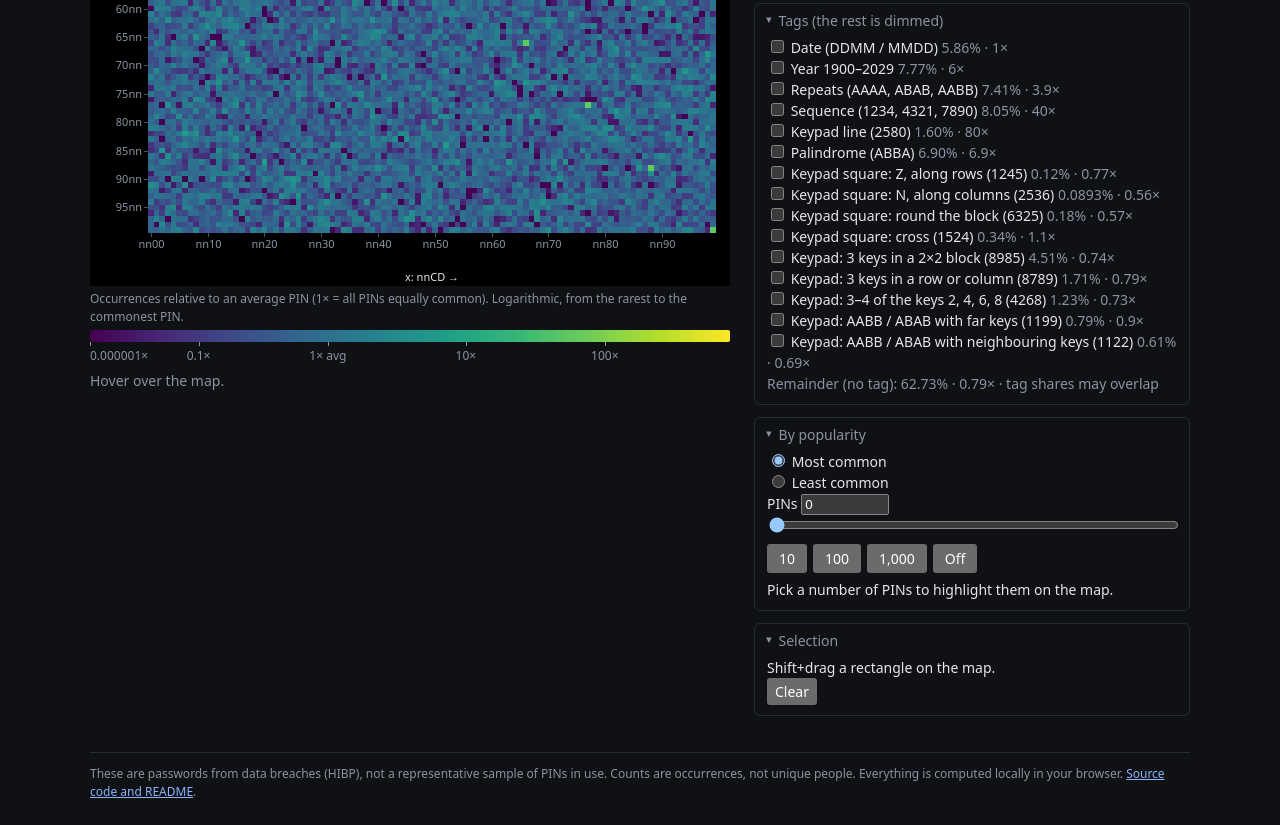
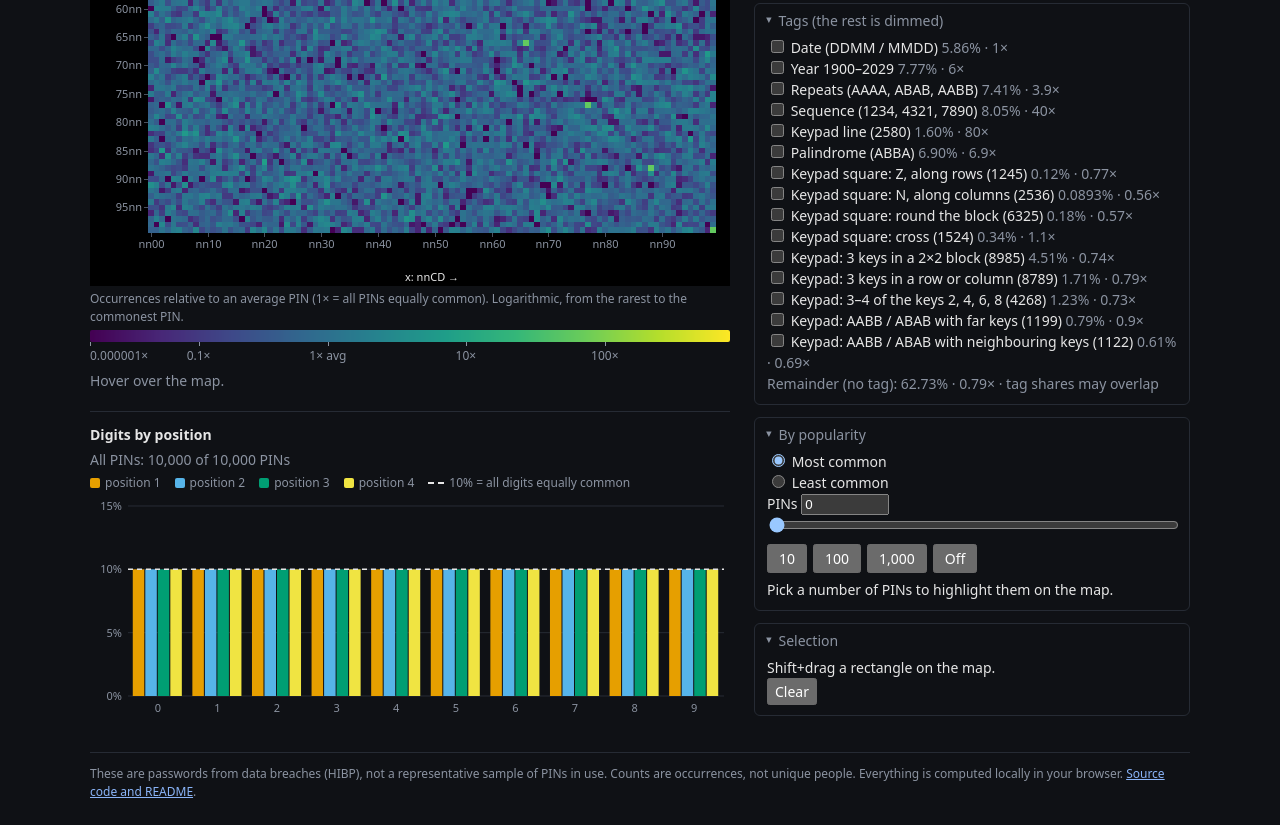
Before and after one commit to szielina/pinheat, a website built with Vite: page index.html in a window 1280 px wide. Shown: the part 459-1284 px from the top of the page. Built offline with nearby package versions, Linux system fonts and the light colour scheme; files whose address does not match are found by name.

Commit message:
feat(app): digits-by-position chart under the map
Inline SVG built from DOM nodes: for every PIN position, the share of the
shown PINs (selection, else filters, else all) that have each digit 0-9
there, with a 10% reference line and per-column titles. Drawn in real
pixels from the width of its column. Counts PINs, not occurrences (T19,
view 1).

```diff
--- a/index.html
+++ b/index.html
@@ -24,6 +24,12 @@
     </div>
     <div id="legendTicks"></div>
     <div id="hover" class="muted" title="Compared with an average PIN: total occurrences divided by the number of PINs. 1× = as common as if all PINs were equally likely.">Hover over the map.</div>
+    <div class="chart">
+      <h2 title="For every position of the PIN: the share of PINs in the shown set that have each digit there. It counts PINs, not occurrences. The shown set is the Shift+drag selection when there is one, otherwise whatever the tag and popularity filters leave. The dashed line is 10%: every digit equally common.">Digits by position</h2>
+      <div id="digitsCap" class="muted"></div>
+      <div id="digitsLegend" class="legend muted"></div>
+      <div id="digitsChart"></div>
+    </div>
   </section>
   <aside>
     <div class="row">
--- /dev/null
+++ b/src/app/digit-chart.ts
@@ -0,0 +1,127 @@
+import { digitComposition, digitShare, type DigitComposition } from '../core/composition';
+import type { Data } from './data';
+import type { Elements } from './dom';
+import { fmtInt, fmtPct } from './format';
+import type { Store } from './store';
+import { svgEl } from './svg';
+import type { Visible } from './visible';
+
+/** One colour per PIN position (Okabe-Ito: distinguishable for colour-blind people, readable on the dark page). */
+const POSITION_COLORS = ['#e69f00', '#56b4e9', '#009e73', '#f0e442', '#cc79a7', '#d55e00'];
+const HEIGHT = 220;
+const MARGIN = { top: 8, right: 6, bottom: 22, left: 38 };
+/** What every digit would score if all ten were equally common. */
+const UNIFORM_PCT = 10;
+
+export interface DigitChartDeps {
+  data: Data;
+  store: Store;
+  el: Elements;
+  visible: Visible;
+}
+
+/**
+ * The "Digits" chart under the map: for every position of the PIN, the share of PINs in the shown set that have
+ * digit 0-9 there. The shown set is the selection when there is one, else whatever the filters leave (see `Visible`).
+ */
+export function installDigitChart({ data, store, el, visible }: DigitChartDeps): void {
+  const { digitsCapEl, digitsLegendEl, digitsChartEl } = el;
+  const color = (pos: number) => POSITION_COLORS[pos % POSITION_COLORS.length];
+  let composition: DigitComposition | null = null;
+
+  buildLegend();
+
+  /** Says which PINs the chart is about. */
+  function scope(): string {
+    const filtered = store.view.t !== 0 || store.pop !== null;
+    if (store.selection.size > 0) return filtered ? 'Selection within the filters' : 'Selection';
+    return filtered ? 'Filtered PINs' : 'All PINs';
+  }
+
+  function buildLegend() {
+    digitsLegendEl.textContent = '';
+    for (let pos = 0; pos < data.n; pos++) {
+      const swatch = document.createElement('i');
+      swatch.style.background = color(pos);
+      const item = document.createElement('span');
+      item.append(swatch, `position ${pos + 1}`);
+      digitsLegendEl.append(item);
+    }
+    const dash = document.createElement('i');
+    dash.className = 'dash';
+    const ref = document.createElement('span');
+    ref.append(dash, `${UNIFORM_PCT}% = all digits equally common`);
+    digitsLegendEl.append(ref);
+  }
+
+  function draw() {
+    const width = digitsChartEl.clientWidth;
+    digitsChartEl.textContent = '';
+    if (!composition || width <= 0) return;
+    const c = composition;
+    digitsCapEl.textContent = `${scope()}: ${fmtInt(c.size)} of ${fmtInt(data.nPins)} PINs`;
+    if (c.size === 0) {
+      digitsChartEl.textContent = 'No PINs to show: the filters leave nothing.';
+      return;
+    }
+
+    const plotW = width - MARGIN.left - MARGIN.right;
+    const plotH = HEIGHT - MARGIN.top - MARGIN.bottom;
+    let maxShare = 0;
+    for (let pos = 0; pos < c.digits; pos++) for (let d = 0; d < 10; d++) maxShare = Math.max(maxShare, digitShare(c, pos, d));
+    const topPct = Math.max(15, Math.ceil((maxShare * 100) / 5) * 5); // axis top: a multiple of 5%, never below 15%
+    const stepPct = topPct <= 25 ? 5 : topPct <= 50 ? 10 : 25;
+    const y = (pct: number) => MARGIN.top + plotH * (1 - pct / topPct);
+
+    const svg = svgEl('svg', {
+      width,
+      height: HEIGHT,
+      viewBox: `0 0 ${width} ${HEIGHT}`,
+      role: 'group',
+      'aria-label': 'Share of PINs by digit and position. Hover a column for the numbers.',
+    });
+
+    for (let pct = 0; pct <= topPct; pct += stepPct) {
+      svg.append(
+        svgEl('line', { class: 'grid', x1: MARGIN.left, x2: MARGIN.left + plotW, y1: y(pct), y2: y(pct) }),
+        svgEl('text', { class: 'tick', x: MARGIN.left - 6, y: y(pct) + 4, 'text-anchor': 'end' }, `${pct}%`),
+      );
+    }
+
+    const groupW = plotW / 10;
+    const inner = groupW * 0.84;
+    const barW = inner / c.digits;
+    for (let d = 0; d < 10; d++) {
+      const left = MARGIN.left + d * groupW + (groupW - inner) / 2;
+      for (let pos = 0; pos < c.digits; pos++) {
+        const share = digitShare(c, pos, d);
+        const h = (plotH * share * 100) / topPct;
+        const x = left + pos * barW;
+        svg.append(svgEl('rect', { x, y: MARGIN.top + plotH - h, width: Math.max(1, barW - 1), height: h, fill: color(pos) }));
+      }
+      svg.append(svgEl('text', { class: 'tick', x: MARGIN.left + (d + 0.5) * groupW, y: HEIGHT - 6, 'text-anchor': 'middle' }, String(d)));
+    }
+
+    svg.append(svgEl('line', { class: 'uniform', x1: MARGIN.left, x2: MARGIN.left + plotW, y1: y(UNIFORM_PCT), y2: y(UNIFORM_PCT) }));
+
+    // transparent full-height columns on top: the whole column answers the hover, however short the bar is
+    for (let d = 0; d < 10; d++) {
+      const left = MARGIN.left + d * groupW + (groupW - inner) / 2;
+      for (let pos = 0; pos < c.digits; pos++) {
+        const title = svgEl(
+          'title',
+          {},
+          `Digit ${d} at position ${pos + 1}: ${fmtInt(c.counts[pos * 10 + d])} of ${fmtInt(c.size)} PINs (${fmtPct(digitShare(c, pos, d))})`,
+        );
+        svg.append(svgEl('rect', { x: left + pos * barW, y: MARGIN.top, width: barW, height: plotH, fill: 'transparent' }, title));
+      }
+    }
+    digitsChartEl.append(svg);
+  }
+
+  visible.onChange((set) => {
+    composition = digitComposition(data.n, set);
+    draw();
+  });
+  new ResizeObserver(draw).observe(digitsChartEl); // the chart is drawn in real pixels, so it follows the width of its column
+}
--- a/src/app/dom.ts
+++ b/src/app/dom.ts
@@ -31,6 +31,9 @@ export interface Elements {
   legendTicksEl: HTMLDivElement;
   mkHoverEl: HTMLDivElement;
   mkPickEl: HTMLDivElement;
+  digitsCapEl: HTMLDivElement;
+  digitsLegendEl: HTMLDivElement;
+  digitsChartEl: HTMLDivElement;
   /** Radio buttons of the colour scale and of the popularity direction, and the preset buttons of the popularity filter. */
   scaleRadios: NodeListOf<HTMLInputElement>;
   dirRadios: NodeListOf<HTMLInputElement>;
@@ -63,6 +66,9 @@ export function getElements(): Elements {
     legendTicksEl: byId('legendTicks'),
     mkHoverEl: byId('mkHover'),
     mkPickEl: byId('mkPick'),
+    digitsCapEl: byId('digitsCap'),
+    digitsLegendEl: byId('digitsLegend'),
+    digitsChartEl: byId('digitsChart'),
     scaleRadios: document.querySelectorAll<HTMLInputElement>('input[name=s]'),
     dirRadios: document.querySelectorAll<HTMLInputElement>('input[name=d]'),
     popPresets: document.querySelectorAll<HTMLButtonElement>('button[data-n]'),
--- /dev/null
+++ b/src/app/svg.ts
@@ -0,0 +1,15 @@
+/** Builds SVG from DOM nodes (never from strings), so no text ever passes through innerHTML. */
+
+const NS = 'http://www.w3.org/2000/svg';
+
+/** An SVG element with attributes and children; a string child becomes a text node. */
+export function svgEl<K extends keyof SVGElementTagNameMap>(
+  tag: K,
+  attrs: Record<string, string | number> = {},
+  ...children: Array<Node | string>
+): SVGElementTagNameMap[K] {
+  const node = document.createElementNS(NS, tag);
+  for (const [name, value] of Object.entries(attrs)) node.setAttribute(name, String(value));
+  node.append(...children);
+  return node;
+}
--- a/src/main.ts
+++ b/src/main.ts
@@ -1,6 +1,7 @@
 import './style.css';
 import { installControls } from './app/controls';
 import { createData } from './app/data';
+import { installDigitChart } from './app/digit-chart';
 import { getElements } from './app/dom';
 import { createGeometry } from './app/geometry';
 import { installHints } from './app/hints';
@@ -28,6 +29,7 @@ async function main() {
   panels.showSource();
   const controls = installControls({ data, store, el, panels, renderer, selectionChanged: host.selectionChanged });
   installPointer(el.canvas, store, geometry, host);
+  installDigitChart({ data, store, el, visible });
 
   controls.refresh();
   renderer.buildImage();
--- a/src/style.css
+++ b/src/style.css
@@ -3,6 +3,7 @@ body { margin:0; font:14px/1.5 system-ui, sans-serif; background:var(--bg); colo
 main { display:grid; grid-template-columns:minmax(0,640px) minmax(260px,1fr); gap:24px; max-width:1100px; margin:0 auto; padding:24px; }
 @media (max-width:800px) { main { grid-template-columns:1fr; } }
 h1 { font-size:18px; margin:0 0 4px; }
+h2 { font-size:14px; font-weight:600; margin:0 0 4px; }
 .muted { color:var(--muted); }
 a { color:#8ab4f8; }
 #stage { position:relative; width:100%; aspect-ratio:1; margin:8px 0 4px; }
@@ -37,3 +38,15 @@ select, button { font:inherit; }
 .chips { display:flex; flex-wrap:wrap; gap:6px; margin:6px 0; }
 .chips button { padding:2px 10px; }
 footer { grid-column:1 / -1; color:var(--muted); font-size:12px; border-top:1px solid var(--line); padding-top:12px; }
+
+/* charts under the map */
+.chart { margin-top:20px; border-top:1px solid var(--line); padding-top:12px; }
+.chart .legend { display:flex; flex-wrap:wrap; gap:2px 14px; font-size:12px; margin:4px 0 6px; }
+.chart .legend span { display:inline-flex; align-items:center; gap:5px; }
+.chart .legend i { display:inline-block; width:10px; height:10px; border-radius:2px; }
+.chart .legend i.dash { width:16px; height:0; border-radius:0; border-top:2px dashed var(--fg); }
+.chart svg { display:block; }
+.chart .grid { stroke:var(--line); stroke-width:1; }
+.chart .uniform { stroke:var(--fg); stroke-width:1.5; stroke-dasharray:5 4; }
+.chart .tick { fill:var(--muted); font:11px system-ui, sans-serif; }
+#digitsChart { min-height:220px; }
```
